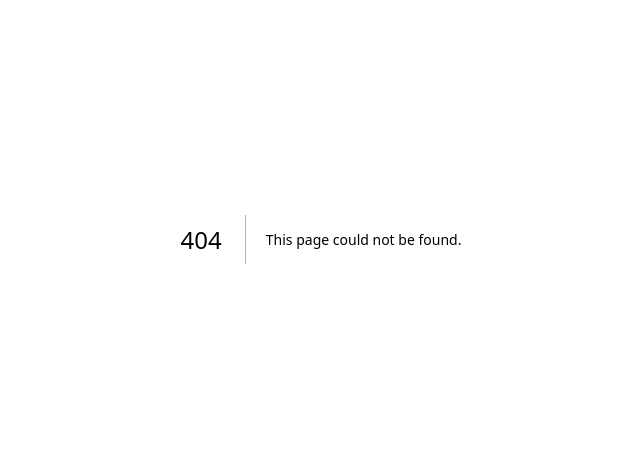
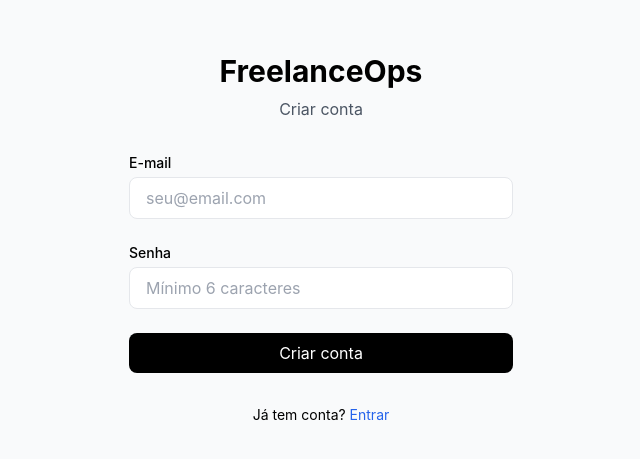
Before and after one commit to laerciotecnologiareis-ux/freelanceops, a Next.js app: page /signup in a window 1280 px wide. Before the commit this address had no page. Shown: the part 161-620 px from the top of the page, without its empty margins (319-959 px from the left). Built offline with nearby package versions, Linux system fonts and the light colour scheme.

Commit message:
Create page.tsx

```diff
--- /dev/null
+++ b/app/signup/page.tsx
@@ -0,0 +1,82 @@
+"use client"
+
+import { useState } from "react"
+import { useRouter } from "next/navigation"
+import { supabase } from "@/lib/supabase"
+import { LogIn } from "lucide-react"
+
+export default function SignUpPage() {
+  const router = useRouter()
+  const [email, setEmail] = useState("")
+  const [password, setPassword] = useState("")
+  const [loading, setLoading] = useState(false)
+  const [error, setError] = useState("")
+
+  const handleSignUp = async (e: React.FormEvent) => {
+    e.preventDefault()
+    setLoading(true)
+    setError("")
+
+    const { error } = await supabase.auth.signUp({ email, password })
+
+    if (error) {
+      setError(error.message)
+    } else {
+      router.push("/login?success=Conta criada! Verifique seu email.")
+    }
+    setLoading(false)
+  }
+
+  return (
+    <div className="min-h-screen flex items-center justify-center bg-gray-50">
+      <div className="w-full max-w-md space-y-8 p-8">
+        <div className="text-center">
+          <h1 className="text-3xl font-bold">FreelanceOps</h1>
+          <p className="text-gray-600 mt-2">Criar conta</p>
+        </div>
+
+        <form onSubmit={handleSignUp} className="space-y-6">
+          <div>
+            <label className="block text-sm font-medium mb-1">E-mail</label>
+            <input
+              type="email"
+              required
+              className="w-full border rounded-lg px-4 py-2"
+              placeholder="seu@email.com"
+              value={email}
+              onChange={(e) => setEmail(e.target.value)}
+            />
+          </div>
+
+          <div>
+            <label className="block text-sm font-medium mb-1">Senha</label>
+            <input
+              type="password"
+              required
+              minLength={6}
+              className="w-full border rounded-lg px-4 py-2"
+              placeholder="Mínimo 6 caracteres"
+              value={password}
+              onChange={(e) => setPassword(e.target.value)}
+            />
+          </div>
+
+          {error && <p className="text-red-500 text-sm">{error}</p>}
+
+          <button
+            type="submit"
+            disabled={loading}
+            className="w-full bg-black text-white rounded-lg py-2 hover:bg-gray-800"
+          >
+            {loading ? "Criando..." : "Criar conta"}
+          </button>
+        </form>
+
+        <p className="text-center text-sm">
+          Já tem conta?{" "}
+          <a href="/login" className="text-blue-600 hover:underline">Entrar</a>
+        </p>
+      </div>
+    </div>
+  )
+}
```
